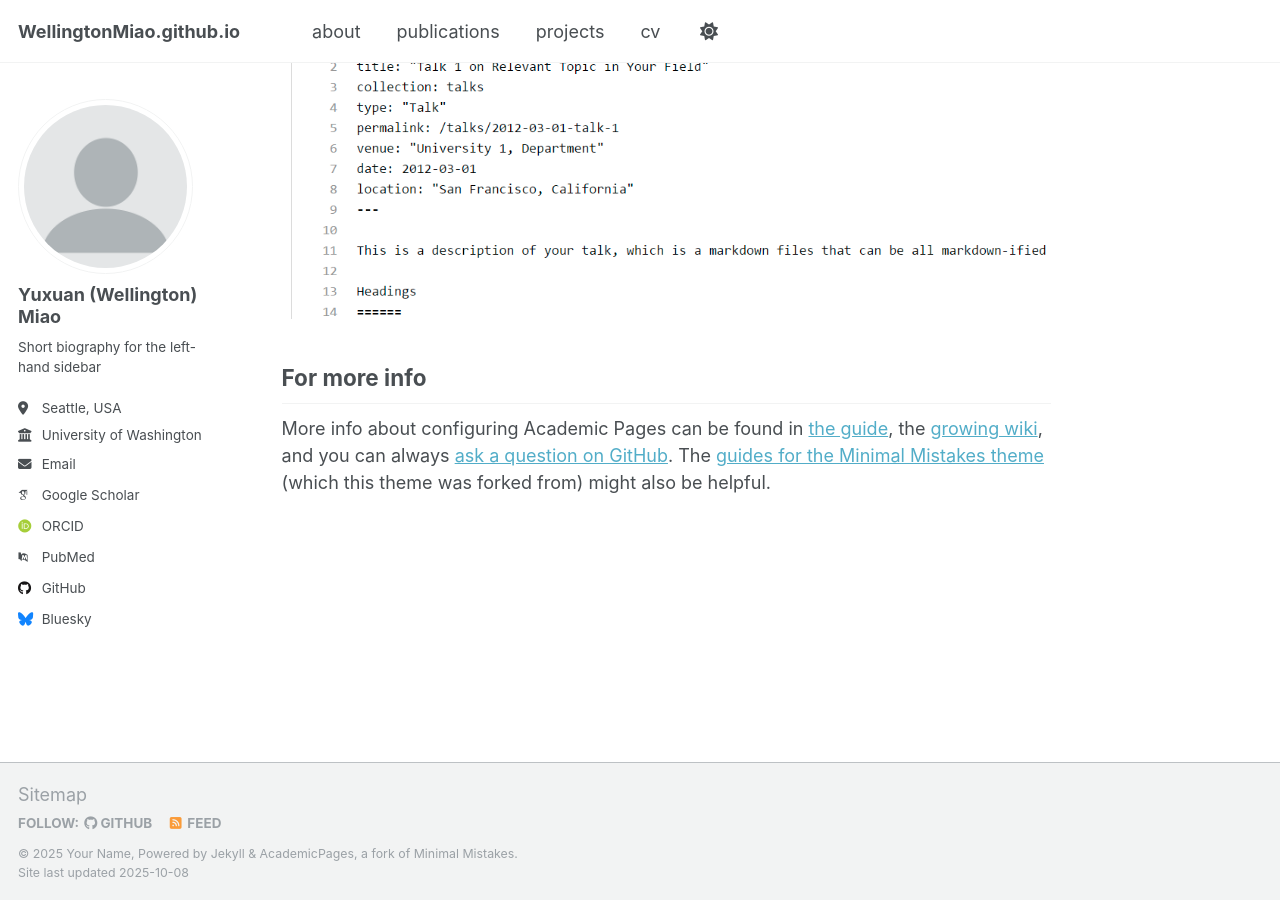
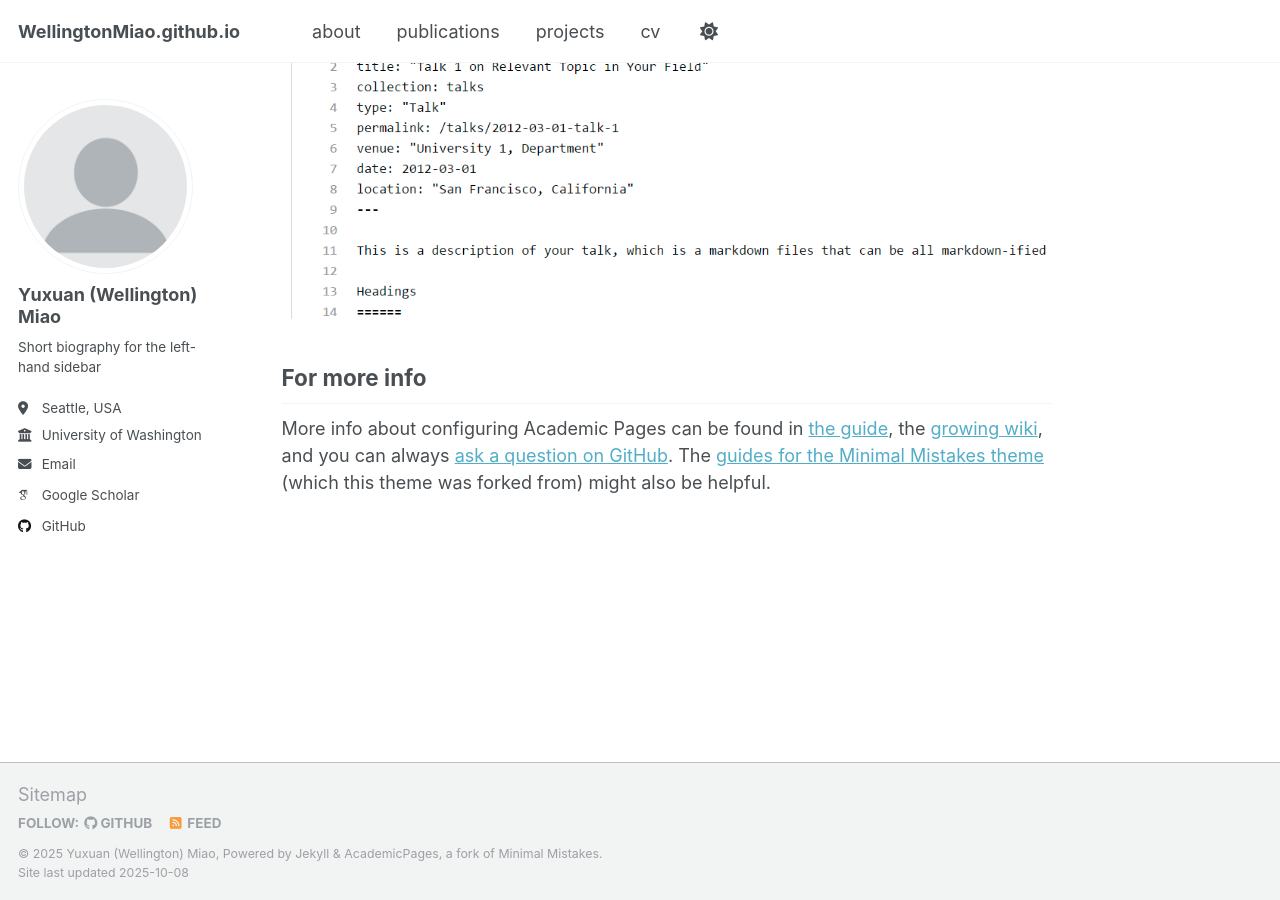
Before and after one commit to WellingtonMiao/WellingtonMiao.github.io, a Jekyll site: the page built from _pages/about.md, in a window 1280 px wide and 900 px high, scrolled down 2880 px. Built offline with Jekyll 4.4.1, drawn with Linux system fonts in a browser that asks for light colours; some web fonts are replaced; a script that is not in the unit is left out; some of the changed lines change nothing that is shown.

Commit message:
Update _config.yml

```diff
--- a/_config.yml
+++ b/_config.yml
@@ -2,161 +2,170 @@
 #
 # This config file is meant for settings that affect your entire site, values
 # which you are expected to set up once and rarely need to edit after that.
-# For technical reasons, this file is *NOT* reloaded automatically when you use
+# For technical reasons, this file is NOT reloaded automatically when you use
 # `jekyll serve -l -H localhost`. If you change this file, please restart the
 # server process.
 
+# -----------------------------
 # Basic Site Settings
-locale                   : "en-US"
-site_theme               : "default"
-# title                    : "Your Name / Site Title"
-title_separator          : "-"
-name                     : &name "Your Name"
-description              : &description "personal description"
-url                      : https://academicpages.github.io # the base hostname & protocol for your site e.g. "https://[your GitHub username].github.io" or if you already have some other page hosted on Github then use "https://[your GitHub username].github.io/[Your Repo Name]"
-baseurl                  : "" # the subpath of your site, e.g. "/blog"
-repository               : "academicpages/academicpages.github.io"
+# -----------------------------
+locale            : "en-US"
+site_theme        : "default"
+title_separator   : "-"
+name              : &name "Yuxuan (Wellington) Miao"
+description       : &description "Personal site of Yuxuan (Wellington) Miao"
+url               : "https://wellingtonmiao.github.io"   # your GitHub Pages root
+baseurl           : ""                                   # user/organization site -> empty
+repository        : "WellingtonMiao/WellingtonMiao.github.io"
 
-# Site Author - The following control what appear as part of the author content on the side bar.
-#               If a field is blank the icon and link will not appear, otherwise it will be shown.
-#               Additional customization can be done by editing /_includes/author-profile.html
+# -----------------------------
+# Site Author (sidebar profile)
+# -----------------------------
 author:
-  # Biographic information
-  avatar           : "profile.png"
-  name             : "Yuxuan (Wellington) Miao"
-  pronouns         : # example: "she/her"
-  bio              : "Short biography for the left-hand sidebar"
-  location         : "Seattle, USA"
-  employer         : "University of Washington"
-  uri              : # URL
-  email            : "ymiao6@uw.edu"
+  avatar       : "profile.png"        # file should be placed in /images/
+  name         : "Yuxuan (Wellington) Miao"
+  pronouns     :
+  bio          : "Short biography for the left-hand sidebar"
+  location     : "Seattle, USA"
+  employer     : "University of Washington"
+  uri          :
+  email        : "ymiao6@uw.edu"
 
   # Academic websites
-  academia         : # URL
-  arxiv            : # URL - Update with the correct link to your profile
-  googlescholar    : "https://scholar.google.com/citations?user=PS_CX0AAAAAJ"
-  inspire-hep      : # URL
-  impactstory      : # URL
-  orcid            : "http://orcid.org/yourorcidurl"
-  semantic         : # URL
-  pubmed           : "https://www.ncbi.nlm.nih.gov/pubmed/?term=john+snow"
-  researchgate     : # URL
-  scopus           : # URL
+  academia     :
+  arxiv        :
+  googlescholar: "https://scholar.google.com/citations?user=PS_CX0AAAAAJ"
+  inspire-hep  :
+  impactstory  :
+  orcid        :
+  semantic     :
+  pubmed       :
+  researchgate :
+  scopus       :
 
   # Repositories and software development
-  bitbucket        : # Username - Update with your username on the site
-  codepen          : # Username
-  dribbble         : # Username
-  github           : "academicpages"
-  kaggle           : # Username
-  stackoverflow    : # User number or user number and name (i.e., use "1" or "1/jeff-atwood")
+  bitbucket    :
+  codepen      :
+  dribbble     :
+  github       : "WellingtonMiao"
+  kaggle       :
+  stackoverflow:
 
   # Social media
-  artstation       : # Username
-  bluesky          : "bsky.app" # Replace this with you Bluesky username
-  facebook         : # Username
-  flickr           : # Username
-  foursquare       : # Username
-  goodreads        : # Username
-  google_plus      : # Username
-  keybase          : # Username
-  instagram        : # Username
-  lastfm           : # Username
-  linkedin         : # Username
-  mastodon         : # URL
-  medium           : # URL
-  pinterest        : # Username
-  soundcloud       : # Username
-  steam            : # Username
-  telegram         : # URL
-  tumblr           : # Username
-  twitter          : # Username for X / Twitter
-  vine             : # Username
-  weibo            : # Username
-  wikipedia        : # Username
-  xing             : # Username
-  youtube          : # Username
-  zhihu            : # Username
+  artstation   :
+  bluesky      :
+  facebook     :
+  flickr       :
+  foursquare   :
+  goodreads    :
+  google_plus  :
+  keybase      :
+  instagram    :
+  lastfm       :
+  linkedin     :
+  mastodon     :
+  medium       :
+  pinterest    :
+  soundcloud   :
+  steam        :
+  telegram     :
+  tumblr       :
+  twitter      :
+  vine         :
+  weibo        :
+  wikipedia    :
+  xing         :
+  youtube      :
+  zhihu        :
 
-# Publication Category - The following the list of publication categories and their headings
+# -----------------------------
+# Publication Category Headings
+# -----------------------------
 publication_category:
   books:
-    title: 'Books'
+    title: "Books"
   manuscripts:
-    title: 'Journal Articles'
+    title: "Journal Articles"
   conferences:
-    title: 'Conference Papers'
+    title: "Conference Papers"
 
+# -----------------------------
 # Site Settings
-teaser                   :  # filename of teaser fallback teaser image placed in /images/, .e.g. "500x300.png"
-breadcrumbs              : false # true, false (default)
-words_per_minute         : 160
-future                   : true
-read_more                : "disabled" # if enabled, adds "Read more" links to excerpts
-talkmap_link             : false      #change to true to add link to talkmap on talks page
+# -----------------------------
+teaser            :
+breadcrumbs       : false
+words_per_minute  : 160
+future            : true
+read_more         : "disabled"
+talkmap_link      : false
+
 comments:
-  provider               : # false (default), "disqus", "discourse", "facebook", "google-plus", "staticman", "custom"
+  provider        :
   disqus:
-    shortname            :
+    shortname     :
   discourse:
-    server               : # https://meta.discourse.org/t/embedding-discourse-comments-via-javascript/31963 , e.g.: meta.discourse.org
+    server        :
   facebook:
-    appid                :
-    num_posts            : # 5 (default)
-    colorscheme          : # "light" (default), "dark"
+    appid         :
+    num_posts     :
+    colorscheme   :
+
 staticman:
-  allowedFields          : ['name', 'email', 'url', 'message']
-  branch                 : "gh-pages" # "master", "gh-pages"
-  commitMessage          : "New comment."
-  filename               : comment-{@timestamp}
-  format                 : "yml"
-  moderation             : true
-  path                   : "_data/comments/{options.slug}"
-  requiredFields         : ['name', 'email', 'message']
+  allowedFields   : ['name', 'email', 'url', 'message']
+  branch          : "gh-pages"
+  commitMessage   : "New comment."
+  filename        : comment-{@timestamp}
+  format          : "yml"
+  moderation      : true
+  path            : "_data/comments/{options.slug}"
+  requiredFields  : ['name', 'email', 'message']
   transforms:
-    email                : "md5"
+    email         : "md5"
   generatedFields:
     date:
-      type               : "date"
+      type        : "date"
       options:
-        format           : "iso8601" # "iso8601" (default), "timestamp-seconds", "timestamp-milliseconds"
+        format    : "iso8601"
+
 atom_feed:
-  hide                   : false     # change to true to hide the RSS feed in the footer
-  path                   : # blank (default) uses feed.xml
+  hide            : false
+  path            :
 
-
+# -----------------------------
 # SEO Related
+# -----------------------------
 google_site_verification :
 bing_site_verification   :
 alexa_site_verification  :
 yandex_site_verification :
 
+# -----------------------------
+# Social Sharing
+# -----------------------------
+twitter:
+  username        : &twitter
+facebook:
+  username        :
+  app_id          :
+  publisher       :
+og_image          :
+og_description    :
+social:
+  type            :
+  name            :
+  links           : []
 
-# Social Sharing
-twitter:
-  username               : &twitter
-facebook:
-  username               :
-  app_id                 :
-  publisher              :
-og_image                 :  # Social media default site image
-og_description           :  # Social media default site image description
-# For specifying social profiles
-# - https://developers.google.com/structured-data/customize/social-profiles
-social:
-  type                   : # Person or Organization (defaults to Person)
-  name                   : # If the user or organization name differs from the site's name
-  links: # An array of links to social media profiles
+# -----------------------------
+# Analytics
+# -----------------------------
+analytics:
+  provider        : "false"  # "google", "google-universal", "google-analytics-4", "custom"
+  google:
+    tracking_id   :
 
-
-# Analytics
-analytics:
-  provider               :  "false" # false (default), "google", "google-universal", "google-analytics-4", "custom"
-  google:
-    tracking_id          :
-
-
+# -----------------------------
 # Reading Files
+# -----------------------------
 include:
   - .htaccess
   - _pages
@@ -191,117 +200,129 @@ exclude:
 keep_files:
   - .git
   - .svn
-encoding: "utf-8"
-markdown_ext: "markdown,mkdown,mkdn,mkd,md"
+encoding     : "utf-8"
+markdown_ext : "markdown,mkdown,mkdn,mkd,md"
 
+# -----------------------------
+# Conversion
+# -----------------------------
+markdown          : kramdown
+highlighter       : rouge
+lsi               : false
+excerpt_separator : "\n\n"
+incremental       : false
 
-# Conversion
-markdown: kramdown
-highlighter: rouge
-lsi: false
-excerpt_separator: "\n\n"
-incremental: false
+# -----------------------------
+# Markdown Processing
+# -----------------------------
+kramdown:
+  input          : GFM
+  hard_wrap      : false
+  auto_ids       : true
+  footnote_nr    : 1
+  entity_output  : as_char
+  toc_levels     : 1..6
+  smart_quotes   : lsquo,rsquo,ldquo,rdquo
+  enable_coderay : false
 
-
-# Markdown Processing
-kramdown:
-  input: GFM
-  hard_wrap: false
-  auto_ids: true
-  footnote_nr: 1
-  entity_output: as_char
-  toc_levels: 1..6
-  smart_quotes: lsquo,rsquo,ldquo,rdquo
-  enable_coderay: false
-
-
-# These settings control the types of collections used by the template
+# -----------------------------
+# Collections
+# -----------------------------
 collections:
   teaching:
-    output: true
-    permalink: /:collection/:path/
+    output    : true
+    permalink : /:collection/:path/
   publications:
-    output: true
-    permalink: /:collection/:path/
+    output    : true
+    permalink : /:collection/:path/   # keep default; per-item front matter can override
   portfolio:
-    output: true
-    permalink: /:collection/:path/
+    output    : true
+    permalink : /:collection/:path/
   talks:
-    output: true
-    permalink: /:collection/:path/
+    output    : true
+    permalink : /:collection/:path/
 
-
-# These settings control how pages and collections are included in the site
+# -----------------------------
+# Defaults for pages & collections
+# -----------------------------
 defaults:
   # _posts
   - scope:
       path: ""
       type: posts
     values:
-      layout: single
-      author_profile: true
-      read_time: true
-      comments: true
-      share: true
-      related: true
+      layout         : single
+      author_profile : true
+      read_time      : true
+      comments       : true
+      share          : true
+      related        : true
+
   # _pages
   - scope:
       path: ""
       type: pages
     values:
-      layout: single
-      author_profile: true
+      layout         : single
+      author_profile : true
+
   # _teaching
   - scope:
       path: ""
       type: teaching
     values:
-      layout: single
-      author_profile: true
-      share: true
-      comments: true
+      layout         : single
+      author_profile : true
+      share          : true
+      comments       : true
+
   # _publications
   - scope:
       path: ""
       type: publications
     values:
-      layout: single
-      author_profile: true
-      share: true
-      comments: true
+      layout         : single
+      author_profile : true
+      share          : true
+      comments       : true
+
   # _portfolio
   - scope:
       path: ""
       type: portfolio
     values:
-      layout: single
-      author_profile: true
-      share: true
-      comment: true
+      layout         : single
+      author_profile : true
+      share          : true
+      comment        : true
+
   # _talks
   - scope:
       path: ""
       type: talks
     values:
-      layout: talk
-      author_profile: true
-      share: true
+      layout         : talk
+      author_profile : true
+      share          : true
 
+# -----------------------------
+# Sass/SCSS
+# -----------------------------
+sass:
+  sass_dir : _sass
+  style    : compressed
 
-# Sass/SCSS
-sass:
-  sass_dir: _sass
-  style: compressed # http://sass-lang.com/documentation/file.SASS_REFERENCE.html#output_style
+# -----------------------------
+# Outputting
+# -----------------------------
+permalink : /:categories/:title/
+# paginate : 5
+# paginate_path : /page:num/
+timezone  : America/Los_Angeles
 
-
-# Outputting
-permalink: /:categories/:title/
-# paginate: 5 # amount of posts to show
-# paginate_path: /page:num/
-timezone: Etc/UTC # http://en.wikipedia.org/wiki/List_of_tz_database_time_zones
-
-
+# -----------------------------
 # Plugins
+# -----------------------------
 plugins:
   - jekyll-feed
   - jekyll-gist
@@ -319,24 +340,15 @@ whitelist:
   - jekyll-redirect-from
   - jemoji
 
-
+# -----------------------------
 # Archives
-#  Type
-#  - GitHub Pages compatible archive pages built with Liquid ~> type: liquid (default)
-#  - Jekyll Archives plugin archive pages ~> type: jekyll-archives
-#  Path (examples)
-#  - Archive page should exist at path when using Liquid method or you can
-#    expect broken links (especially with breadcrumbs enabled)
-#  - <base_path>/tags/my-awesome-tag/index.html ~> path: /tags/
-#  - <base_path/categories/my-awesome-category/index.html ~> path: /categories/
-#  - <base_path/my-awesome-category/index.html ~> path: /
+# -----------------------------
 category_archive:
-  type: liquid
-  path: /categories/
+  type : liquid
+  path : /categories/
 tag_archive:
-  type: liquid
-  path: /tags/
-# https://github.com/jekyll/jekyll-archives
+  type : liquid
+  path : /tags/
 # jekyll-archives:
 #   enabled:
 #     - categories
@@ -348,9 +360,9 @@ tag_archive:
 #     category: /categories/:name/
 #     tag: /tags/:name/
 
-
+# -----------------------------
 # HTML Compression
-# - http://jch.penibelst.de/
+# -----------------------------
 compress_html:
   clippings: all
   ignore:
```
